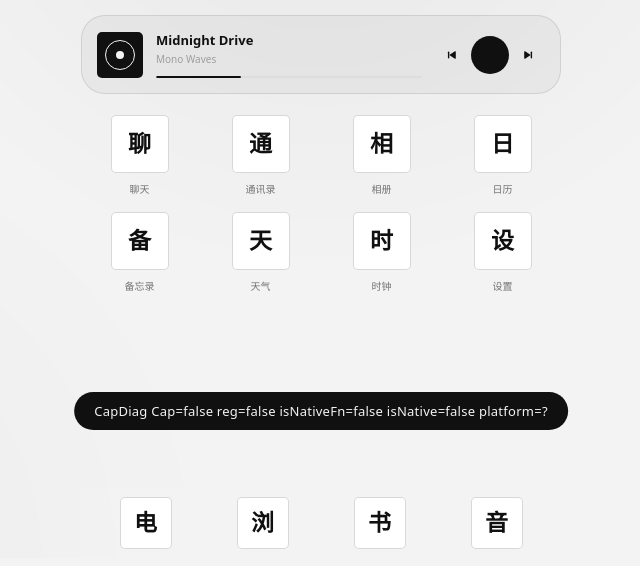
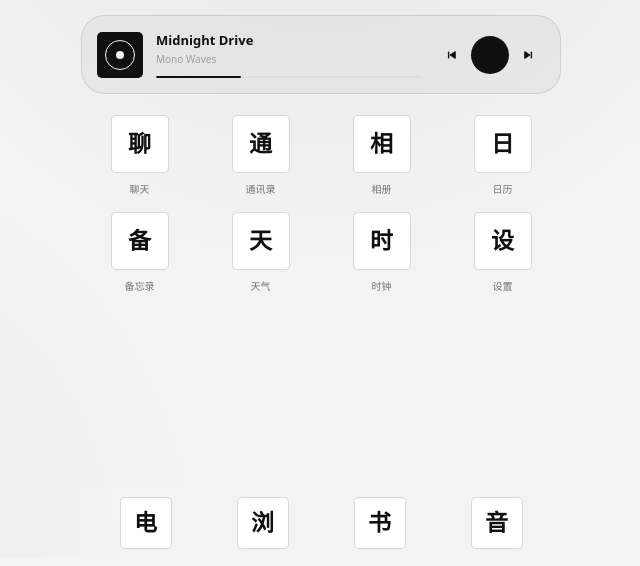
Before and after one commit to yuh25505-cell/daoyu, a website: page index.html in a window 1280 px wide. Shown: the part 242-808 px from the top of the page, without its empty margins (319-959 px from the left). Drawn offline with Linux system fonts and the light colour scheme.

Commit message:
chore: remove temporary Capacitor bridge diagnostic

```diff
--- a/index.html
+++ b/index.html
@@ -1831,32 +1831,5 @@
 <script defer="" src="./jszip.min.js"></script>
 <script defer="" src="./han-pinyin-initials.js"></script>
 <script defer="" src="./app.js"></script>
-<script>
-(function(){
-  function showDiag(){
-    try {
-      var hasCap = !!window.Capacitor;
-      var hasReg = hasCap && typeof window.Capacitor.registerPlugin === 'function';
-      var hasIsNativeFn = hasCap && typeof window.Capacitor.isNativePlatform === 'function';
-      var isNative = hasIsNativeFn ? !!window.Capacitor.isNativePlatform() : false;
-      var platform = hasCap && typeof window.Capacitor.getPlatform === 'function' ? window.Capacitor.getPlatform() : '?';
-      var msg = 'CapDiag Cap=' + hasCap + ' reg=' + hasReg + ' isNativeFn=' + hasIsNativeFn + ' isNative=' + isNative + ' platform=' + platform;
-      var t = document.getElementById('toast');
-      if (t) {
-        t.textContent = msg;
-        t.classList.add('is-show');
-        setTimeout(function(){ t.classList.remove('is-show'); }, 15000);
-      }
-    } catch(e) {
-      try {
-        var t2 = document.getElementById('toast');
-        if (t2) { t2.textContent = 'CapDiag error: ' + (e && e.message); t2.classList.add('is-show'); setTimeout(function(){ t2.classList.remove('is-show'); }, 15000); }
-      } catch(e2) {}
-    }
-  }
-  if (document.readyState === 'complete') setTimeout(showDiag, 1500);
-  else window.addEventListener('load', function(){ setTimeout(showDiag, 1500); });
-})();
-</script>
 </body>
 </html>
```
